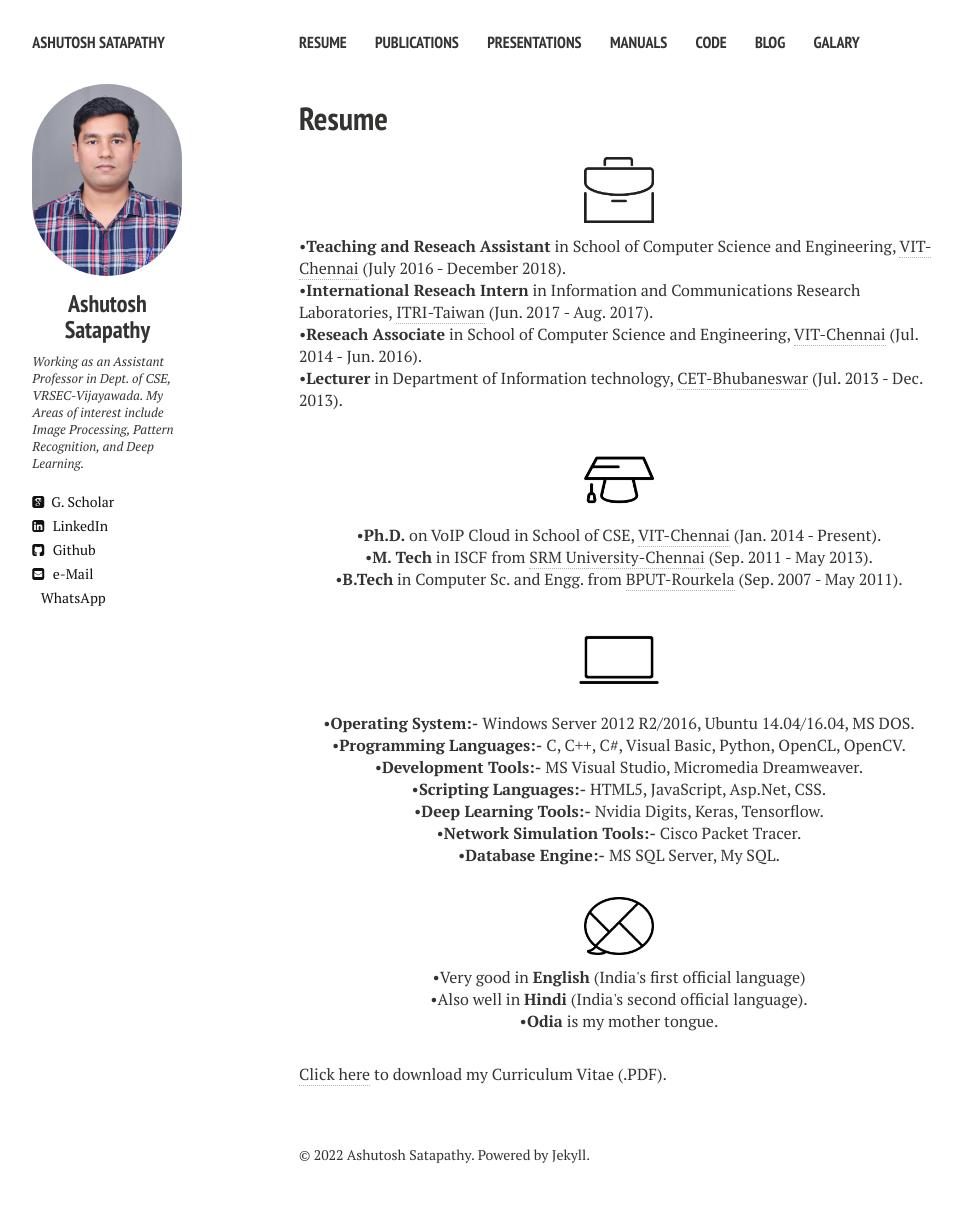
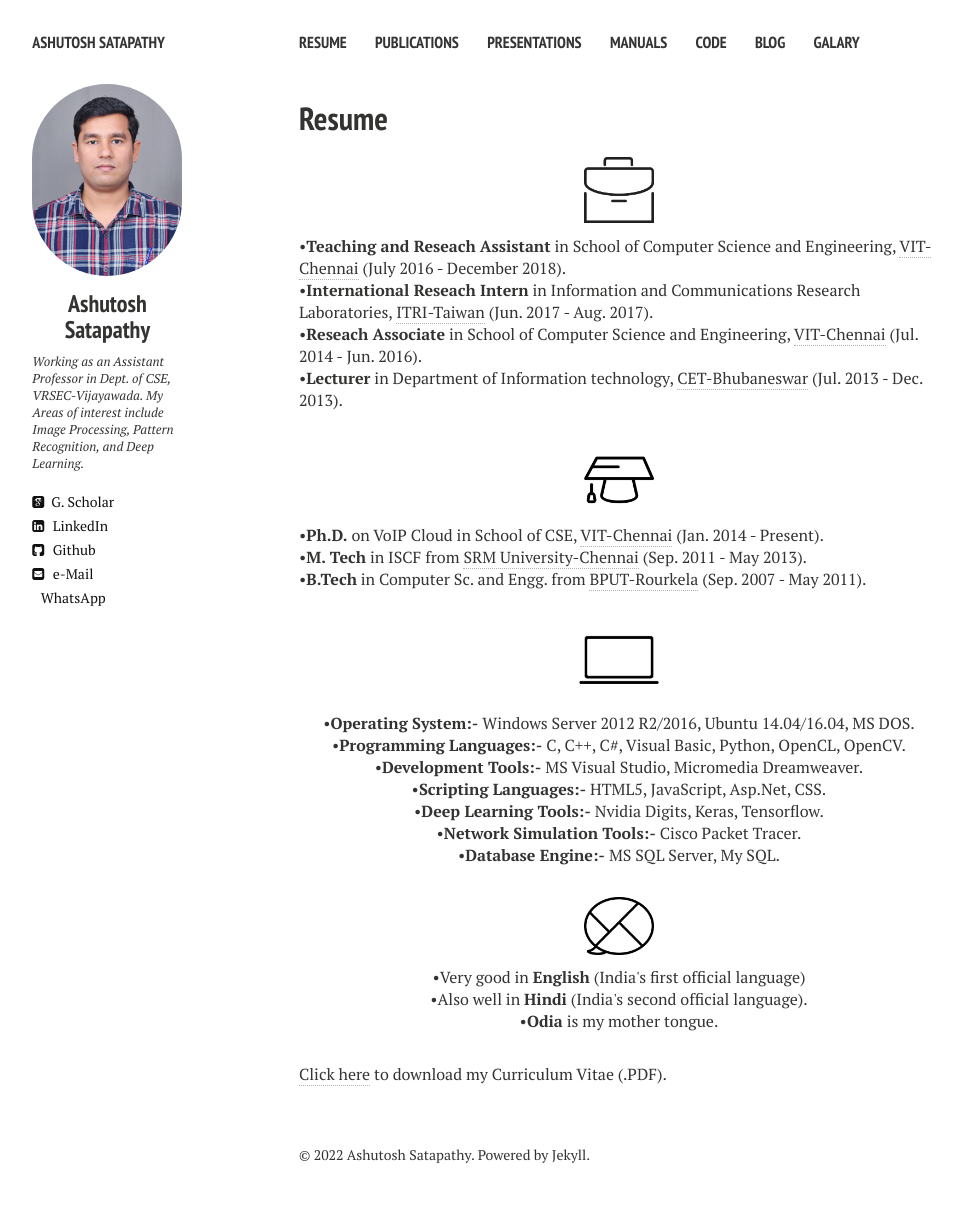
Before and after one commit to ashutoshsatapathy1990/ashutoshsatapathy1990.github.io, a Jekyll site: the page built from cv.md, in a window 1280 px wide. Shown: the whole page, without its empty margins (21-978 px from the left). Built offline with Jekyll 4.4.1, drawn with Linux system fonts in a browser that asks for light colours; nearby versions of some CDN libraries.

Commit message:
Update cv.html

```diff
--- a/_layouts/cv.html
+++ b/_layouts/cv.html
@@ -51,9 +51,9 @@
     <p class="bottom-three">&#8226<strong>Lecturer</strong> in Department of Information technology, <a href="https://www.cet.edu.in/" target="_blank">CET-Bhubaneswar</a> (Jul. 2013 - Dec. 2013).</p>
 
     <p align="center" class=bottom-small><img src="{{ site.url }}/images/CV/study2.png" alt="Education" width="70" height="70"></p>
-    <p align="center">&#8226<strong>Ph.D.</strong> on VoIP Cloud in School of CSE, <a href="http://chennai.vit.ac.in/" target="_blank">VIT-Chennai</a> (Jan. 2014 - Present).</p>
-    <p align="center">&#8226<strong>M. Tech</strong> in ISCF from <a href="http://www.srmuniv.ac.in/" target="_blank">SRM University-Chennai</a> (Sep. 2011 - May 2013).</p>
-    <p align="center" class="bottom-three">&#8226<strong>B.Tech</strong> in Computer Sc. and Engg. from <a href="http://www.bput.ac.in/" target="_blank">BPUT-Rourkela</a> (Sep. 2007 - May 2011).</p>
+    <p align="left">&#8226<strong>Ph.D.</strong> on VoIP Cloud in School of CSE, <a href="http://chennai.vit.ac.in/" target="_blank">VIT-Chennai</a> (Jan. 2014 - Present).</p>
+    <p align="left">&#8226<strong>M. Tech</strong> in ISCF from <a href="http://www.srmuniv.ac.in/" target="_blank">SRM University-Chennai</a> (Sep. 2011 - May 2013).</p>
+    <p align="left" class="bottom-three">&#8226<strong>B.Tech</strong> in Computer Sc. and Engg. from <a href="http://www.bput.ac.in/" target="_blank">BPUT-Rourkela</a> (Sep. 2007 - May 2011).</p>
 
     <p align="center" class=bottom-small><img src="{{ site.url }}/images/CV/computer2.png" alt="Computer Skills" width="80" height="80"></p>
     <p align="center">&#8226<strong>Operating System:-</strong> Windows Server 2012 R2/2016, Ubuntu 14.04/16.04, MS DOS.</p>
```
